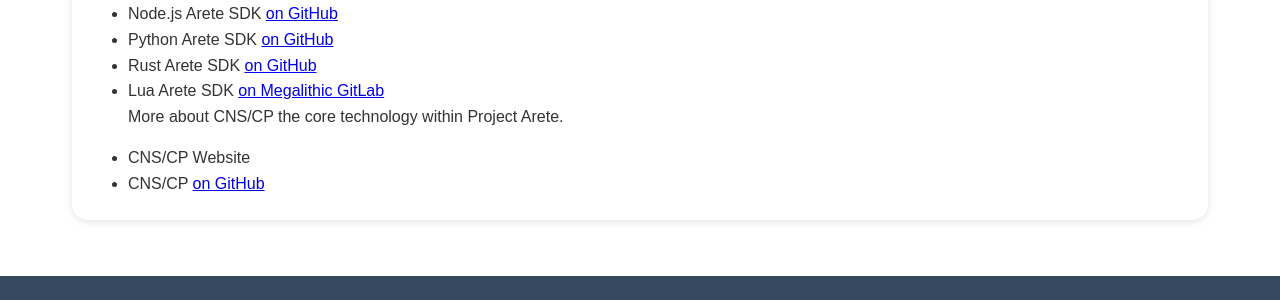
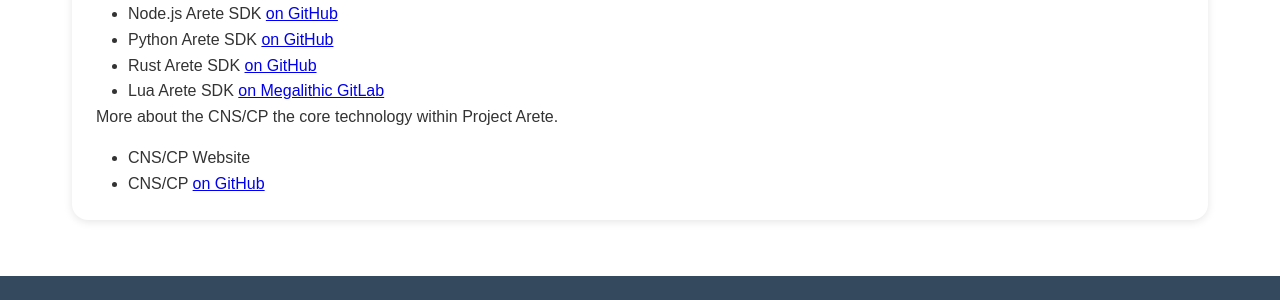
Before and after one commit to project-arete/website, a Jekyll site: the page explore.html, which Jekyll copies as it is, in a window 1280 px wide. Shown: the part 629-929 px from the top of the page. Built offline with Jekyll 4.4.1, drawn with Linux system fonts in a browser that asks for light colours.

Commit message:
Update explore.html

```diff
--- a/explore.html
+++ b/explore.html
@@ -41,7 +41,9 @@
                     <li>Python Arete SDK <a href="https://github.com/project-arete/sdk/tree/main/python" target="_blank">on GitHub</a></li>
                     <li>Rust Arete SDK <a href="https://github.com/project-arete/sdk/tree/main/rust" target="_blank">on GitHub</a></li>
                     <li>Lua Arete SDK <a href="https://gitlab.com/megalithic-llc/mlua-arete-sdk" target="_blank">on Megalithic GitLab</a></li>
-                <p>More about CNS/CP the core technology within Project Arete.</p>
+                </ul>
+                <p>More about the CNS/CP the core technology within Project Arete.</p>
+                <ul style="margin-left: 2em;">
                     <li>CNS/CP Website <a href="https://cnscp.io" target="_blank"></a></li>
                     <li>CNS/CP <a href="https://cns.dev" target="_blank">on GitHub</a></li>
                 </ul>
```
